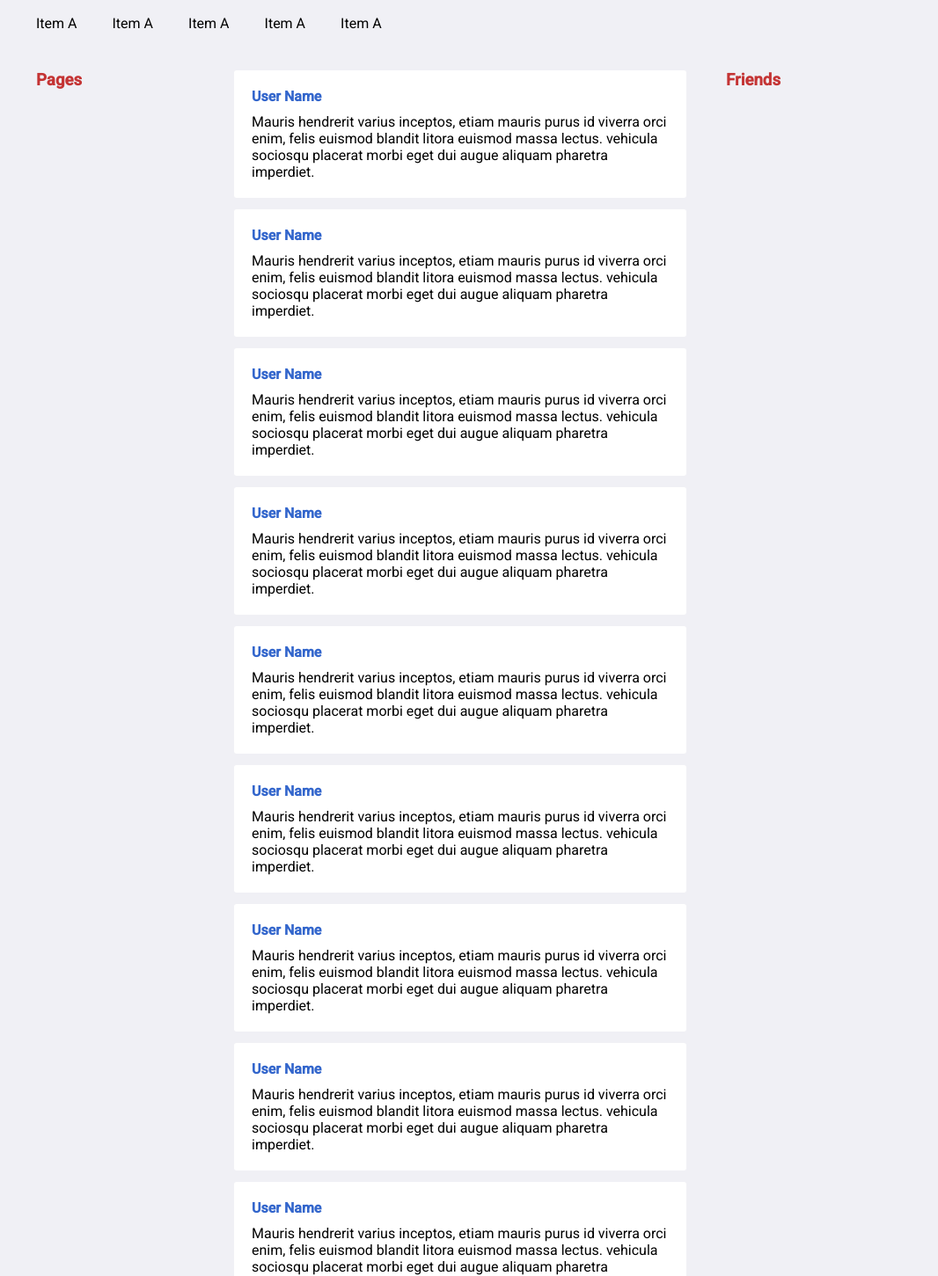
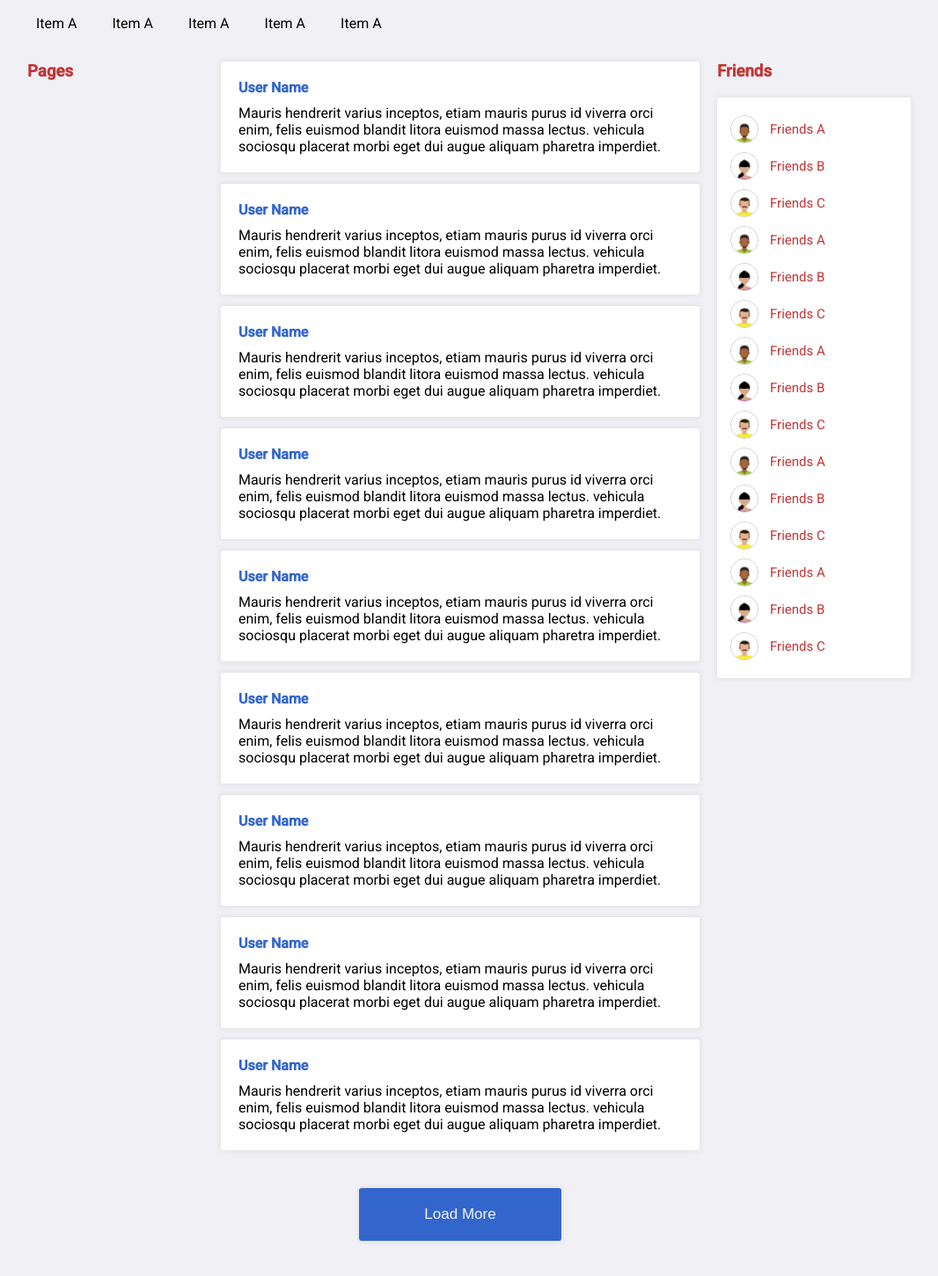
Before and after one commit to paulocezarphp/socialnetwork, a PHP site: page / in a window 1280 px wide. Shown: the whole page at 88% size, without its empty margins (107-1173 px from the left). Run offline with PHP 8.4, Linux system fonts and the light colour scheme.

Commit message:
v0.03 - Defining a little more about the basic structure of the project
This time we started to improve the appearance of the homepage of our social network, something very simple so that we can start the project with a good base of how the objects will be positioned for the user.

```diff
--- a/app/system/css/style_desktop.css
+++ b/app/system/css/style_desktop.css
@@ -22,7 +22,7 @@
 
 
    /*---------------------------------------------------
-	GRID AND CARDS
+   GRID AND CARDS AND BOX
    ---------------------------------------------------*/
    .container{
        width: 1024px;
@@ -37,6 +37,9 @@
        background: #fff;
        border-radius: 3px;
        margin-bottom: 13px;
+       -webkit-box-shadow: 0px 0px 5px 1px rgba(212,212,212,0.5);
+       -moz-box-shadow: 0px 0px 5px 1px rgba(212,212,212,0.5);
+       box-shadow: 0px 0px 5px 1px rgba(212,212,212,0.5);
    }
 
    .cardpost-context{
@@ -53,6 +56,16 @@
 
    }
 
+   .box{
+       background: #fff;
+       border-radius: 3px;
+       margin-bottom: 13px;
+       padding: 15px 0px;
+       -webkit-box-shadow: 0px 0px 5px 1px rgba(212,212,212,0.5);
+       -moz-box-shadow: 0px 0px 5px 1px rgba(212,212,212,0.5);
+       box-shadow: 0px 0px 5px 1px rgba(212,212,212,0.5);
+   }
+
 
    /*---------------------------------------------------
    GRID
@@ -60,21 +73,39 @@
    .grid{
        display: grid;
        grid-template-columns: 220px auto 240px;
-        grid-gap: 5px;
    }
 
    .grid-left{
-        padding: 20px;
+       padding: 10px;
        color: #c43434;
    }
 
    .grid-center{
-        padding: 20px;
+       padding: 10px;
    }
 
    .grid-right{
+       padding: 10px;
+       color: #c43434;
+   }
+
+   .grid-load-more-button{
        padding: 20px;
-        color: #c43434;
+       font-size: 17px;
+       background: #3366cc;
+       color: #f2f2f2;
+       width: 230px;
+       border: 0 none;
+       outline: 0;
+       cursor: pointer;
+       position: relative;
+       transform: translateX(-50%);
+       left: 50%;
+       margin: 30px 0px;
+       border-radius: 3px;
+       -webkit-box-shadow: 0px 0px 5px 1px rgba(212,212,212,0.5);
+       -moz-box-shadow: 0px 0px 5px 1px rgba(212,212,212,0.5);
+       box-shadow: 0px 0px 5px 1px rgba(212,212,212,0.5);
    }
 
 
@@ -86,7 +117,6 @@
        left: 0px;
        top: 0px;
        width: 1024px;
-
        transform: translateX(-50%);
        left: 50%;
    }
@@ -94,7 +124,6 @@
    .menu-item{
         padding: 17px 20px;
         float: left;
-
    }
 
    .menu-icon{
@@ -105,5 +134,31 @@
 
    }
 
+   /*---------------------------------------------------
+   FRIEND
+   ---------------------------------------------------*/
+   .friend{
+       display: grid;
+       grid-template-columns: 30px auto;
+       width: 100%;
+       padding: 5px 15px;
+   }
+
+   .friend-image{
+       width: 100%;
+       border: 1px solid #ccc;
+       border-radius: 100%;
+   }
+
+   .friend-name{
+       position: relative;
+       transform: translateY(-50%);
+       top: 50%;
+       margin-left: 15px;
+       font-size: 15px;
+   }
+
+
+
 
 }
--- a/app/system/page_home.php
+++ b/app/system/page_home.php
@@ -11,6 +11,8 @@
 	<div class="grid">
 		<div class="grid-left">
 			<h3>Pages</h3>
+
+
 		</div>
 		<div class="grid-center">
 			<div class="cardpost">
@@ -85,9 +87,125 @@
 					</div>
 				</div>
 			</div>
+
+
+            <button class="grid-load-more-button"> Load More </button>
+
+
 		</div>
 		<div class="grid-right">
 			<h3>Friends</h3>
+            <br>
+
+            <div class="box">
+
+            	<div class="friend">
+            	   <img src="app/system/image/friend1.jpg" class="friend-image">
+            	   <div>
+            	   	  <div class="friend-name">Friends A</div>
+            	   </div>
+                </div>
+
+                <div class="friend">
+            	   <img src="app/system/image/friend2.jpg" class="friend-image">
+            	   <div>
+            	   	  <div class="friend-name">Friends B</div>
+            	   </div>
+                </div>
+
+                <div class="friend">
+            	   <img src="app/system/image/friend3.jpg" class="friend-image">
+            	   <div>
+            	   	  <div class="friend-name">Friends C</div>
+            	   </div>
+                </div>
+
+                <div class="friend">
+            	   <img src="app/system/image/friend1.jpg" class="friend-image">
+            	   <div>
+            	   	  <div class="friend-name">Friends A</div>
+            	   </div>
+                </div>
+
+                <div class="friend">
+            	   <img src="app/system/image/friend2.jpg" class="friend-image">
+            	   <div>
+            	   	  <div class="friend-name">Friends B</div>
+            	   </div>
+                </div>
+
+                <div class="friend">
+            	   <img src="app/system/image/friend3.jpg" class="friend-image">
+            	   <div>
+            	   	  <div class="friend-name">Friends C</div>
+            	   </div>
+                </div>
+
+                <div class="friend">
+            	   <img src="app/system/image/friend1.jpg" class="friend-image">
+            	   <div>
+            	   	  <div class="friend-name">Friends A</div>
+            	   </div>
+                </div>
+
+                <div class="friend">
+            	   <img src="app/system/image/friend2.jpg" class="friend-image">
+            	   <div>
+            	   	  <div class="friend-name">Friends B</div>
+            	   </div>
+                </div>
+
+                <div class="friend">
+            	   <img src="app/system/image/friend3.jpg" class="friend-image">
+            	   <div>
+            	   	  <div class="friend-name">Friends C</div>
+            	   </div>
+                </div>
+
+                <div class="friend">
+            	   <img src="app/system/image/friend1.jpg" class="friend-image">
+            	   <div>
+            	   	  <div class="friend-name">Friends A</div>
+            	   </div>
+                </div>
+
+                <div class="friend">
+            	   <img src="app/system/image/friend2.jpg" class="friend-image">
+            	   <div>
+            	   	  <div class="friend-name">Friends B</div>
+            	   </div>
+                </div>
+
+                <div class="friend">
+            	   <img src="app/system/image/friend3.jpg" class="friend-image">
+            	   <div>
+            	   	  <div class="friend-name">Friends C</div>
+            	   </div>
+                </div>
+
+                <div class="friend">
+            	   <img src="app/system/image/friend1.jpg" class="friend-image">
+            	   <div>
+            	   	  <div class="friend-name">Friends A</div>
+            	   </div>
+                </div>
+
+                <div class="friend">
+            	   <img src="app/system/image/friend2.jpg" class="friend-image">
+            	   <div>
+            	   	  <div class="friend-name">Friends B</div>
+            	   </div>
+                </div>
+
+                <div class="friend">
+            	   <img src="app/system/image/friend3.jpg" class="friend-image">
+            	   <div>
+            	   	  <div class="friend-name">Friends C</div>
+            	   </div>
+                </div>
+
+            </div>
+
 		</div>
 	</div>
 </div>
```
Also changed, not shown: app/system/php/validator_register.php (+9 -5 lines), app/system/image/friend1.jpg (added), app/system/image/friend2.jpg (added), app/system/image/friend3.jpg (added), app/system/image/icon_neutral.jpg (added). Lines whose indentation alone changed are shown as unchanged.
